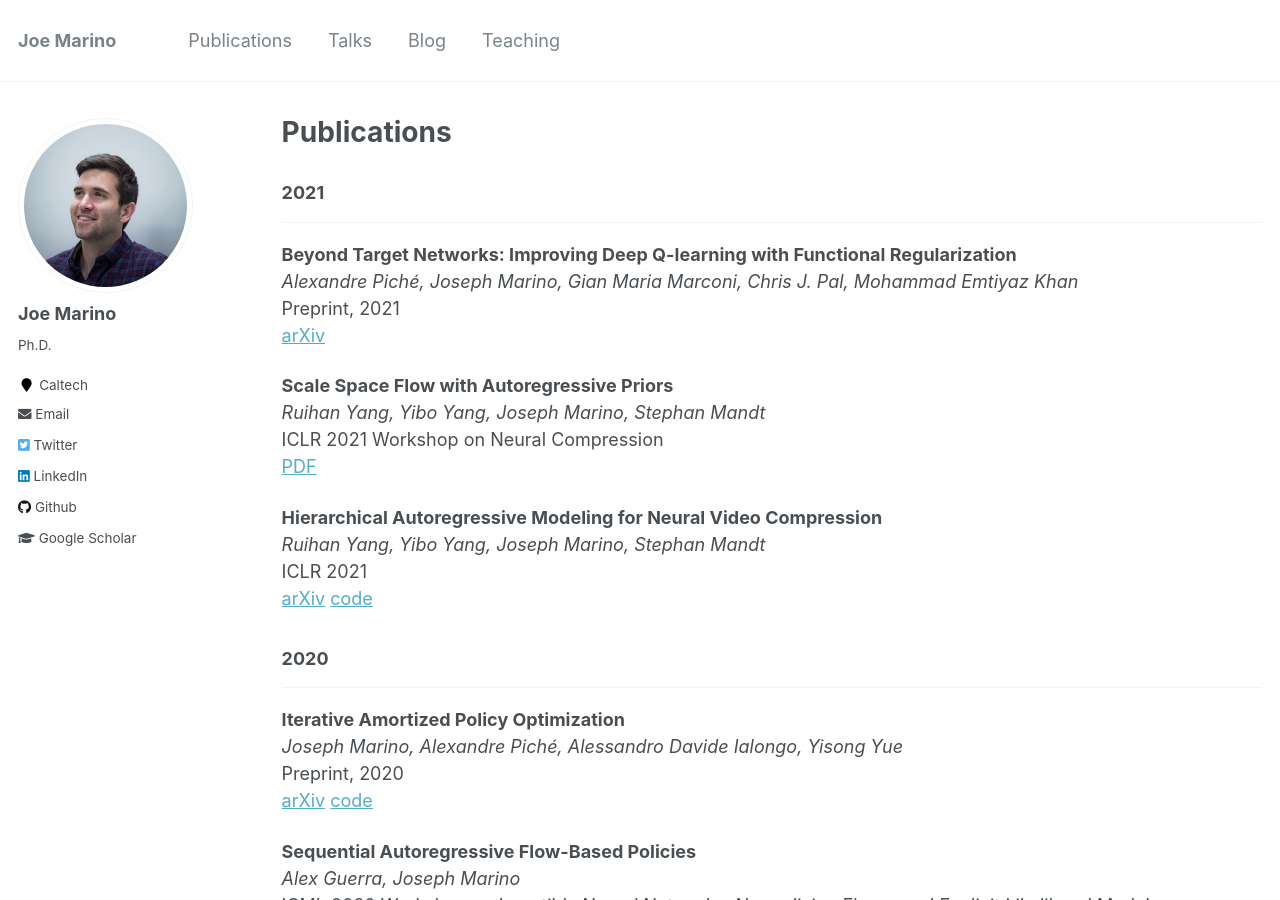
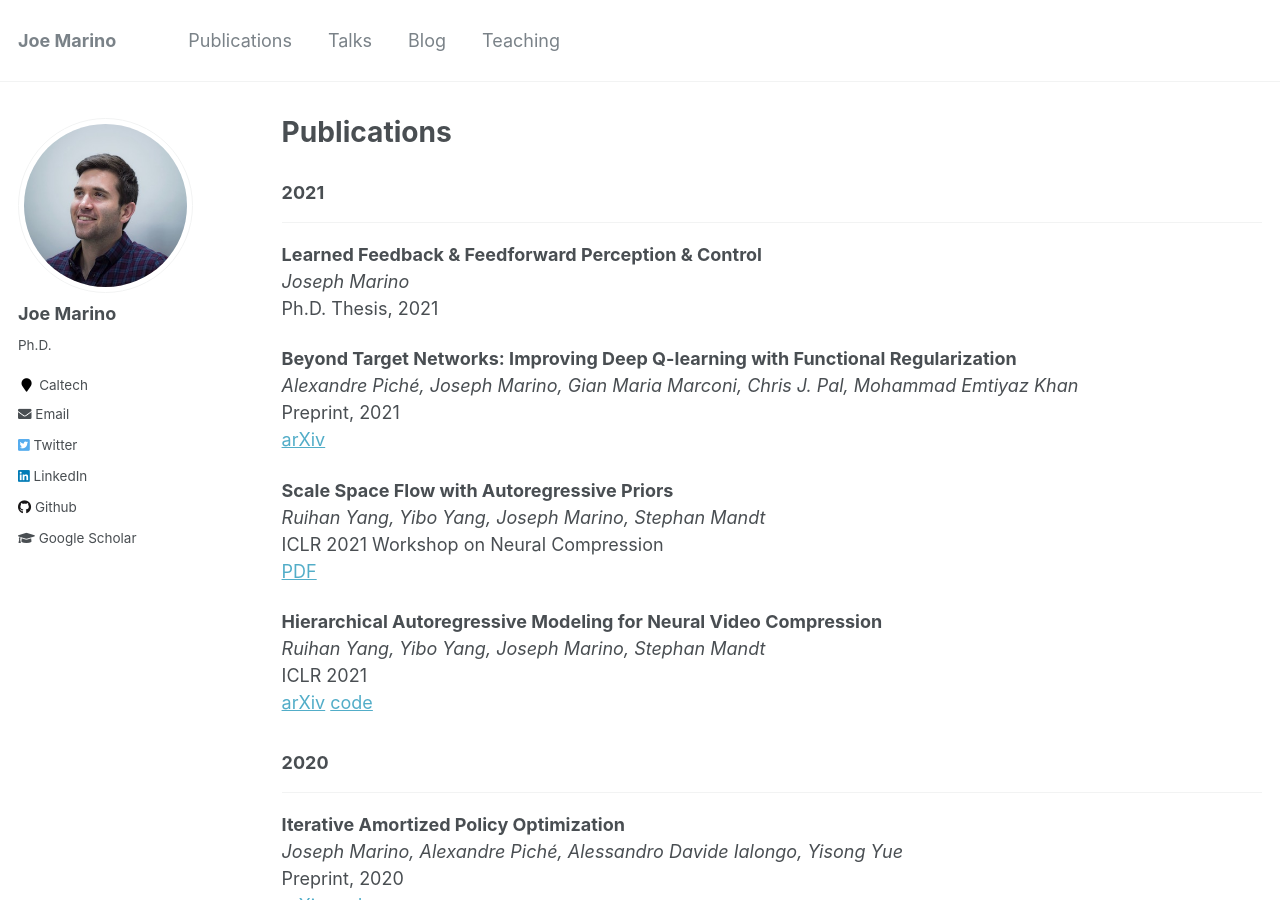
Before and after one commit to joelouismarino/joelouismarino.github.io, a Jekyll site: the page built from _pages/publications.md, in a window 1280 px wide and 900 px high. Built offline with Jekyll 4.4.1, drawn with Linux system fonts in a browser that asks for light colours.

Commit message:
Updating pubs

```diff
--- a/_pages/publications.md
+++ b/_pages/publications.md
@@ -6,6 +6,10 @@ author_profile: true
 ---
 ### 2021
 ___
+
+**Learned Feedback & Feedforward Perception & Control**
+*Joseph Marino*
+Ph.D. Thesis, 2021
 
 **Beyond Target Networks: Improving Deep Q-learning with Functional Regularization**
 *Alexandre Piché, Joseph Marino, Gian Maria Marconi, Chris J. Pal, Mohammad Emtiyaz Khan*
```
Also changed, not shown: other parts of _pages/publications.md (+1 -1 lines).
